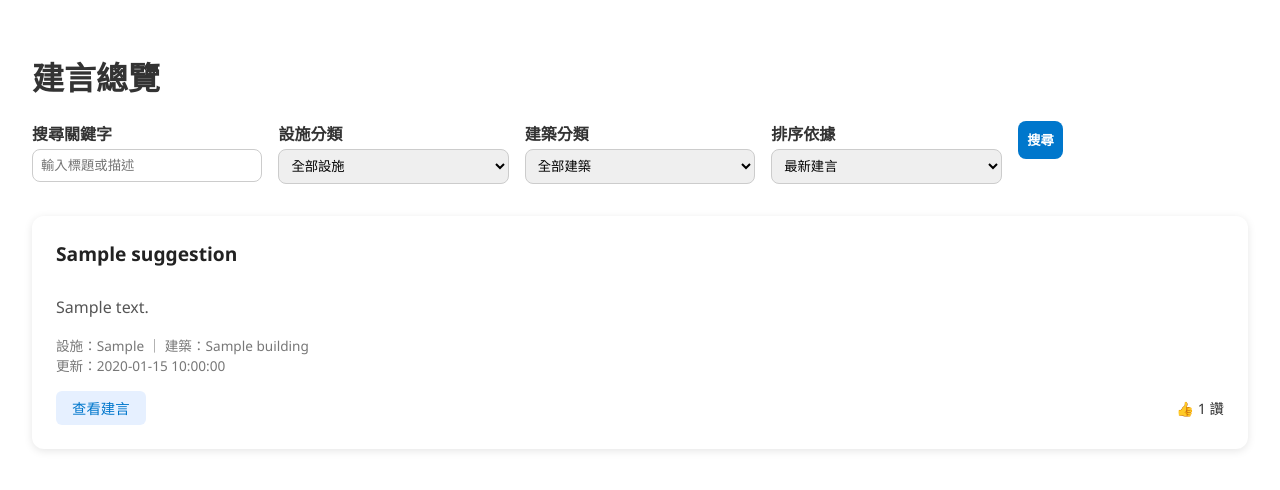
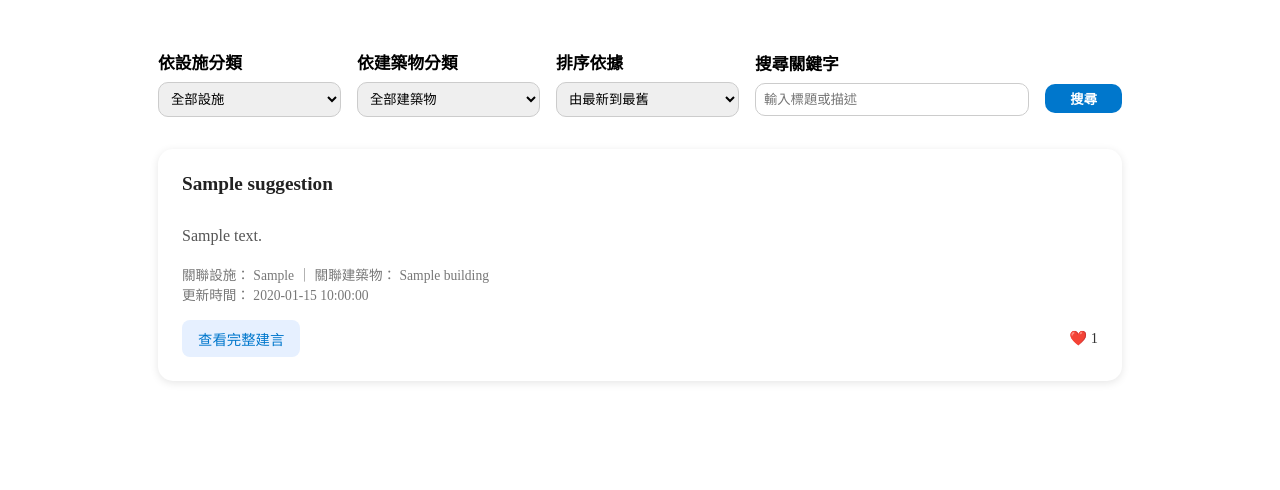
Before and after one commit to SA5202/SA, a PHP site: page /suggestions.php in a window 1280 px wide. Shown: the top 490 px of the page. Run offline with PHP 8.4, Linux system fonts and the light colour scheme; tables that the repository leaves empty or names only in its code hold one stand-in row (values such as "Sample post").

Commit message:
調整頁面整體對齊

```diff
--- a/suggestions.php
+++ b/suggestions.php
@@ -27,7 +27,15 @@ if (!empty($facility)) {
 if (!empty($building)) {
     $sql .= " AND b.Building_Name = '$building'";
 }
-$sql .= $sort == 'likes' ? " ORDER BY LikeCount DESC" : " ORDER BY s.Updated_At DESC";
+
+// 根據選擇的排序條件修改 SQL 查詢
+if ($sort == 'oldest') {
+    $sql .= " ORDER BY s.Updated_At ASC";  // 由舊到新
+} elseif ($sort == 'likes') {
+    $sql .= " ORDER BY LikeCount DESC";  // 最多人點讚
+} else {
+    $sql .= " ORDER BY s.Updated_At DESC";  // 由新到舊（預設排序）
+}
 
 $result = $link->query($sql);
 
@@ -41,35 +49,53 @@ $facilities = $link->query("SELECT DISTINCT Facility_Type FROM Facility ORDER BY
 
 <head>
     <meta charset="UTF-8">
-    <title>建言總覽</title>
+    <title>建言總覽 | 輔仁大學愛校建言捐款系統</title>
     <style>
         * {
             box-sizing: border-box;
         }
 
         body {
-            font-family: "Segoe UI", sans-serif;
-            margin: 0;
-            padding: 2rem;
-
-            color: #333;
-        }
-
-        h2 {
-            text-align: center;
-            margin-bottom: 2rem;
+            max-width: 80%;
+            margin: 20px auto;
+            padding: 30px;
+            background-color: transparent;
+            overflow-x: hidden;
+            /* 防止 iframe 出現左右捲軸 */
         }
 
         form {
-            display: grid;
-            grid-template-columns: repeat(auto-fit, minmax(200px, 1fr));
-            gap: 1rem;
+            display: flex;  /* 使用 flex 佈局 */
+            flex-wrap: nowrap;  /* 確保不換行 */
+            gap: 1rem;  /* 元素間的間距 */
             margin-bottom: 2rem;
+            align-items: center;  /* 垂直置中對齊 */
+        }
+
+        form > div {
+            display: flex;
+            flex-direction: column;
+            flex: 1 1 200px;  /* 設定所有表單欄位的最小寬度 */
+        }
+
+        form > div:first-child,
+        form > div:nth-child(2),
+        form > div:nth-child(3) {
+            flex: 1;  /* 其他欄位占相同空間 */
+        }
+
+        form > div:nth-child(4) {
+            flex: 1.5;  /* 搜尋關鍵字佔更多空間 */
+        }
+
+        form > div:last-child {
+            flex: 0 0 auto;  /* 搜尋按鈕不佔空間，只會顯示需要的寬度 */
         }
 
         label {
             font-weight: bold;
-            margin-bottom: 0.25rem;
+            font-size: 1.05rem;
+            margin-bottom: 0.5rem;
             display: block;
         }
 
@@ -78,15 +104,16 @@ $facilities = $link->query("SELECT DISTINCT Facility_Type FROM Facility ORDER BY
             padding: 0.5rem;
             width: 100%;
             border: 1px solid #ccc;
-            border-radius: 8px;
+            border-radius: 10px;
         }
 
         button {
-            padding: 0.6rem;
+            margin-top: 30px;
+            padding: 5px 25px;
             background-color: #0077cc;
             color: white;
             border: none;
-            border-radius: 8px;
+            border-radius: 10px;
             cursor: pointer;
             font-weight: bold;
         }
@@ -96,15 +123,16 @@ $facilities = $link->query("SELECT DISTINCT Facility_Type FROM Facility ORDER BY
         }
 
         .cards {
+            max-width: 100%;
             display: grid;
-            grid-template-columns: repeat(auto-fit, minmax(320px, 1fr));
+            grid-template-columns: 1fr;  /* 只顯示一個卡片，單欄顯示 */
             gap: 1.5rem;
         }
 
         .card {
             background-color: white;
             padding: 1.5rem;
-            border-radius: 12px;
+            border-radius: 15px;
             box-shadow: 0 2px 8px rgba(0, 0, 0, 0.1);
             display: flex;
             flex-direction: column;
@@ -112,10 +140,10 @@ $facilities = $link->query("SELECT DISTINCT Facility_Type FROM Facility ORDER BY
             height: 100%;
         }
 
-        .card h5 {
+        .card h4 {
             margin-top: 0;
             font-size: 1.2rem;
-            margin-bottom: 0.75rem;
+            margin-bottom: 0.8rem;
             color: #222;
         }
 
@@ -137,11 +165,11 @@ $facilities = $link->query("SELECT DISTINCT Facility_Type FROM Facility ORDER BY
         }
 
         .card .btn {
-            padding: 0.4rem 1rem;
+            padding: 0.5rem 1rem;
             background-color: #e6f0ff;
             color: #0077cc;
             border: none;
-            border-radius: 6px;
+            border-radius: 8px;
             text-decoration: none;
             font-size: 0.9rem;
         }
@@ -156,22 +184,16 @@ $facilities = $link->query("SELECT DISTINCT Facility_Type FROM Facility ORDER BY
         }
 
         .likes::before {
-            content: "👍 ";
+            content: "❤️ ";
         }
     </style>
 </head>
 
 <body>
-    <h1>建言總覽</h1>
-
     <!-- 篩選表單 -->
     <form method="get">
         <div>
-            <label>搜尋關鍵字</label>
-            <input type="text" name="keyword" value="<?= htmlspecialchars($keyword) ?>" placeholder="輸入標題或描述">
-        </div>
-        <div>
-            <label>設施分類</label>
+            <label>依設施分類</label>
             <select name="facility">
                 <option value="">全部設施</option>
                 <?php while ($f = $facilities->fetch_assoc()): ?>
@@ -182,9 +204,9 @@ $facilities = $link->query("SELECT DISTINCT Facility_Type FROM Facility ORDER BY
             </select>
         </div>
         <div>
-            <label>建築分類</label>
+            <label>依建築物分類</label>
             <select name="building">
-                <option value="">全部建築</option>
+                <option value="">全部建築物</option>
                 <?php while ($b = $buildings->fetch_assoc()): ?>
                     <option value="<?= $b['Building_Name'] ?>" <?= $building == $b['Building_Name'] ? "selected" : "" ?>>
                         <?= $b['Building_Name'] ?>
@@ -195,9 +217,14 @@ $facilities = $link->query("SELECT DISTINCT Facility_Type FROM Facility ORDER BY
         <div>
             <label>排序依據</label>
             <select name="sort">
-                <option value="latest" <?= $sort == "latest" ? "selected" : "" ?>>最新建言</option>
-                <option value="likes" <?= $sort == "likes" ? "selected" : "" ?>>最多點讚</option>
+                <option value="latest" <?= $sort == "latest" ? "selected" : "" ?>>由最新到最舊</option>
+                <option value="oldest" <?= $sort == "oldest" ? "selected" : "" ?>>由最舊到最新</option>
+                <option value="likes" <?= $sort == "likes" ? "selected" : "" ?>>最多人點讚</option>
             </select>
+        </div>
+        <div>
+            <label>搜尋關鍵字</label>
+            <input type="text" name="keyword" value="<?= htmlspecialchars($keyword) ?>" placeholder="輸入標題或描述">
         </div>
         <div>
             <button type="submit">搜尋</button>
@@ -208,15 +235,15 @@ $facilities = $link->query("SELECT DISTINCT Facility_Type FROM Facility ORDER BY
     <div class="cards">
         <?php while ($row = $result->fetch_assoc()): ?>
             <div class="card">
-                <h5><?= htmlspecialchars($row['Title']) ?></h5>
+                <h4><?= htmlspecialchars($row['Title']) ?></h4>
                 <p><?= mb_strimwidth(strip_tags($row['Description']), 0, 100, "...") ?></p>
                 <div class="meta">
-                    設施：<?= htmlspecialchars($row['Facility_Type']) ?> ｜ 建築：<?= htmlspecialchars($row['Building_Name']) ?><br>
-                    更新：<?= $row['Updated_At'] ?>
+                    關聯設施： <?= htmlspecialchars($row['Facility_Type']) ?> ｜ 關聯建築物： <?= htmlspecialchars($row['Building_Name']) ?><br>
+                    更新時間： <?= $row['Updated_At'] ?>
                 </div>
                 <div class="actions">
-                    <a href="suggestion_detail.php?id=<?= $row['Suggestion_ID'] ?>" class="btn">查看建言</a>
-                    <span class="likes"><?= $row['LikeCount'] ?> 讚</span>
+                    <a href="suggestion_detail.php?id=<?= $row['Suggestion_ID'] ?>" class="btn">查看完整建言</a>
+                    <span class="likes"><?= $row['LikeCount'] ?></span>
                 </div>
             </div>
         <?php endwhile; ?>
```
Also changed, not shown: main.php (+7 -4 lines), record.php (+53 -23 lines).
